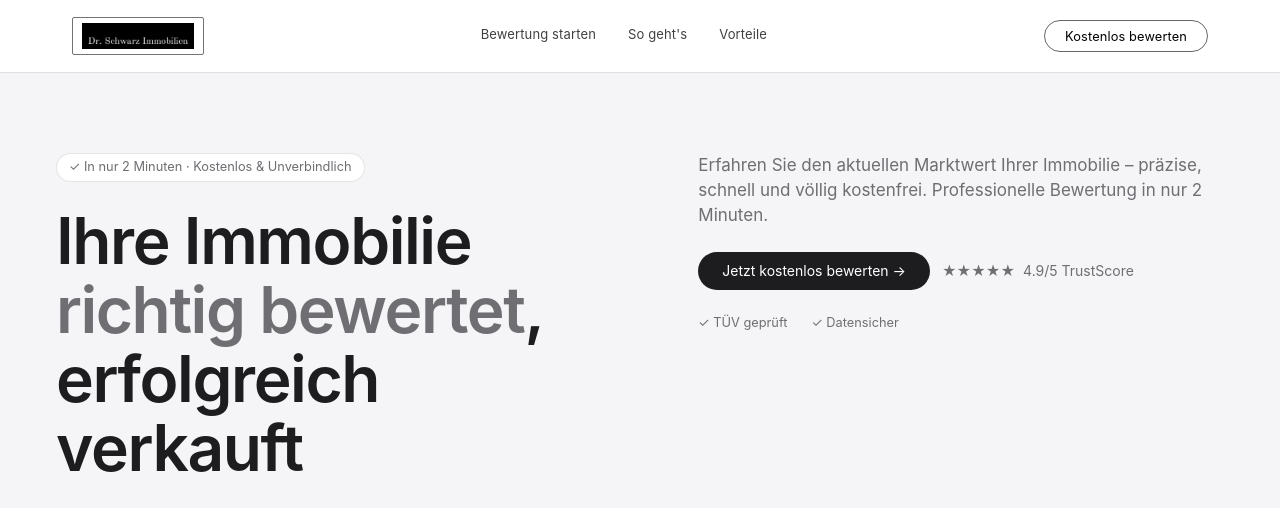
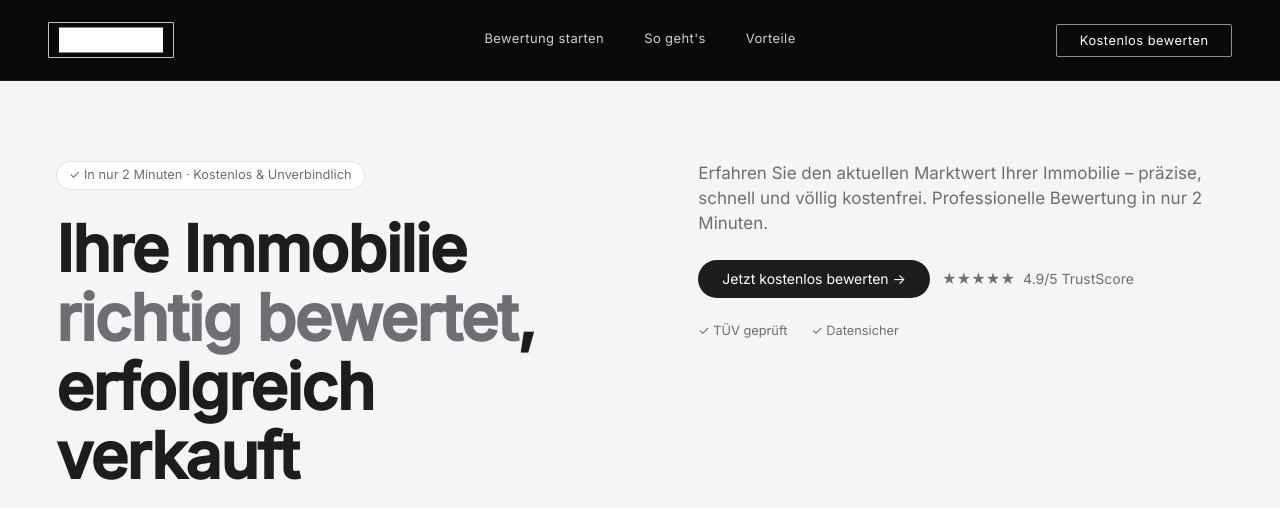
Before and after one commit to Mehmet199942/immowert-24-main, a plain HTML site: page index.html in a window 1280 px wide. Shown: the top 508 px of the page. Drawn offline with Linux system fonts and the light colour scheme.

Commit message:
Redesign header to full Blackstone style: black bg, white nav, bordered logo, Inter font

```diff
--- a/index.html
+++ b/index.html
@@ -7,6 +7,9 @@
     <title>Dr. Schwarz Immobilien - Kostenlose Immobilienbewertung</title>
     <meta name="description"
         content="Erfahren Sie den aktuellen Marktwert Ihrer Immobilie – präzise, schnell und völlig kostenfrei. Professionelle Bewertung in nur 2 Minuten.">
+    <link rel="preconnect" href="https://fonts.googleapis.com">
+    <link rel="preconnect" href="https://fonts.gstatic.com" crossorigin>
+    <link href="https://fonts.googleapis.com/css2?family=Inter:wght@300;400;500&display=swap" rel="stylesheet">
     <link rel="stylesheet" href="styles.css">
 </head>
 
@@ -126,7 +129,7 @@
     </div>
 
     <!-- Header -->
-    <header class="header">
+    <header class="header" style="position:relative;">
         <div class="container header-content">
             <div class="logo">
                 <img src="logo.png" alt="Dr. Schwarz Immobilien" class="logo-img">
@@ -155,7 +158,8 @@
                     </div>
                     <div class="hero-subtitle-col">
                         <p class="hero-subtitle">
-                            Erfahren Sie den aktuellen Marktwert Ihrer Immobilie – präzise, schnell und völlig kostenfrei.
+                            Erfahren Sie den aktuellen Marktwert Ihrer Immobilie – präzise, schnell und völlig
+                            kostenfrei.
                             Professionelle Bewertung in nur 2 Minuten.
                         </p>
                         <div class="hero-cta">
--- a/styles.css
+++ b/styles.css
@@ -20,7 +20,7 @@
 }
 
 body {
-    font-family: "SF Pro Display", "SF Pro Text", "SF Pro Icons", -apple-system, BlinkMacSystemFont, "Helvetica Neue", "Helvetica", Arial, sans-serif;
+    font-family: 'Inter', "SF Pro Display", -apple-system, BlinkMacSystemFont, "Helvetica Neue", Arial, sans-serif;
     font-size: 17px;
     line-height: 1.47059;
     color: var(--text);
@@ -45,27 +45,28 @@ body {
     top: 0;
     z-index: 100;
     width: 100%;
-    background: #ffffff;
-    border-bottom: 1px solid rgba(0, 0, 0, 0.12);
+    background: #0a0a0a;
+    border-bottom: 1px solid rgba(255, 255, 255, 0.08);
 }
 
 .header-content {
     display: flex;
     align-items: center;
-    justify-content: space-between;
-    height: 4.5rem;
-    max-width: 1200px;
+    height: 5rem;
+    max-width: 1440px;
     margin: 0 auto;
-    padding: 0 2rem;
-    gap: 2rem;
+    padding: 0 3rem;
+    gap: 0;
 }
 
+/* Logo: left-anchored, Blackstone bordered box */
 .logo {
     font-size: 0.875rem;
     font-weight: 400;
     color: #ffffff;
     letter-spacing: 0;
     flex-shrink: 0;
+    margin-right: auto;
 }
 
 .logo .accent {
@@ -73,78 +74,93 @@ body {
 }
 
 .logo-img {
-    height: 2.4rem;
+    height: 2.25rem;
     width: auto;
     display: block;
-    /* Blackstone-style bordered box — keep logo's own colors */
-    border: 1px solid rgba(0, 0, 0, 0.55);
-    padding: 0.3rem 0.55rem;
-    border-radius: 2px;
+    border: 1px solid rgba(255, 255, 255, 0.75);
+    padding: 0.28rem 0.6rem;
+    border-radius: 1px;
     background: transparent;
+    filter: brightness(0) invert(1);
 }
 
+/* Nav: centered in remaining space */
 .nav {
     display: none;
-    gap: 2rem;
-    flex: 1;
-    justify-content: center;
+    gap: 2.5rem;
+    align-items: center;
+    position: absolute;
+    left: 50%;
+    transform: translateX(-50%);
 }
 
 .nav a {
     text-decoration: none;
-    color: rgba(0, 0, 0, 0.75);
+    color: rgba(255, 255, 255, 0.80);
     font-size: 0.8125rem;
     font-weight: 400;
-    letter-spacing: 0.01em;
+    letter-spacing: 0.03em;
     transition: color 0.2s;
     position: relative;
-    padding-bottom: 2px;
+    padding-bottom: 3px;
+    white-space: nowrap;
 }
 
 .nav a::after {
     content: '';
     position: absolute;
-    bottom: -2px;
+    bottom: 0;
     left: 0;
     width: 0;
     height: 1px;
-    background: #000000;
+    background: rgba(255, 255, 255, 0.9);
     transition: width 0.25s ease;
 }
 
 .nav a:hover {
-    color: #000000;
+    color: #ffffff;
 }
 
 .nav a:hover::after {
     width: 100%;
 }
 
+/* CTA: far right */
 .btn-header {
     background: transparent;
-    color: #000000;
-    padding: 0.45rem 1.25rem;
-    border: 1px solid rgba(0, 0, 0, 0.6);
-    border-radius: var(--radius-btn);
+    color: #ffffff;
+    padding: 0.5rem 1.4rem;
+    border: 1px solid rgba(255, 255, 255, 0.55);
+    border-radius: 2px;
     font-size: 0.8rem;
     font-weight: 400;
     cursor: pointer;
-    transition: background 0.2s, border-color 0.2s, color 0.2s;
-    letter-spacing: 0.01em;
+    transition: background 0.25s, border-color 0.25s;
+    letter-spacing: 0.04em;
     font-family: inherit;
     white-space: nowrap;
     flex-shrink: 0;
+    margin-left: auto;
 }
 
 .btn-header:hover {
-    background: #000000;
-    color: #ffffff;
-    border-color: #000000;
+    background: rgba(255, 255, 255, 0.12);
+    border-color: rgba(255, 255, 255, 0.9);
 }
 
 @media (min-width: 768px) {
     .nav {
         display: flex;
+    }
+}
+
+@media (max-width: 767px) {
+    .header-content {
+        padding: 0 1.5rem;
+    }
+
+    .nav {
+        display: none;
     }
 }
 
```
